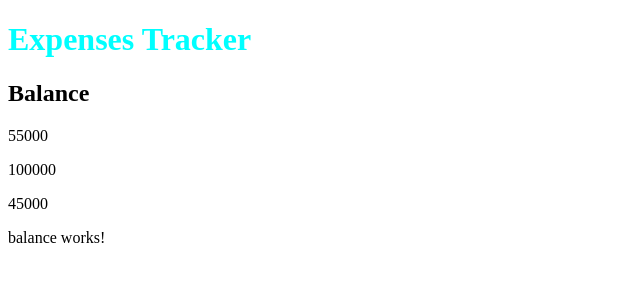
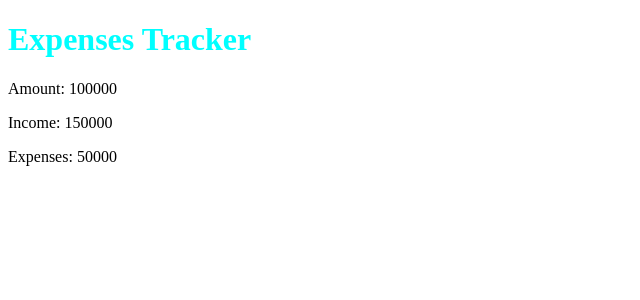
Before and after one commit to SofiaRubiano10/Angular, an Angular app: page / in a window 1280 px wide. Shown: the top 300 px of the page, without its empty margins (0-640 px from the left). Built offline with nearby package versions, Linux system fonts and the light colour scheme.

Commit message:
Paso de onjetos como parametros al componente Balance

```diff
--- a/src/app/app.component.html
+++ b/src/app/app.component.html
@@ -1,2 +1,2 @@
 <h1>Expenses Tracker</h1>
-<app-balance title="Balance" />
+<app-balance [balance]="balance" />
--- a/src/app/app.component.ts
+++ b/src/app/app.component.ts
@@ -1,10 +1,15 @@
 import { Component } from '@angular/core';
+import { Balance } from './models/balance.model';
 
 @Component({
   selector: 'app-root',
   templateUrl: './app.component.html',
-  styleUrls: ['./app.component.scss']
+  styleUrls: ['./app.component.scss'],
 })
 export class AppComponent {
-  title = 'angular-expenses-tracker';
+  balance: Balance = {
+    amount: 100_000,
+    income: 150_000,
+    expenses: 50_000,
+  };
 }
--- a/src/app/components/balance/balance.component.html
+++ b/src/app/components/balance/balance.component.html
@@ -1,5 +1,5 @@
-<h2>{{ title }}</h2>
-<p>{{ balance.amount }}</p>
-<p>{{ balance.income }}</p>
-<p>{{ balance.expenses }}</p>
-<p>balance works!</p>
+<div *ngIf="balance">
+  <p>Amount: {{ balance.amount }}</p>
+  <p>Income: {{ balance.income }}</p>
+  <p>Expenses: {{ balance.expenses }}</p>
+</div>
--- a/src/app/components/balance/balance.component.ts
+++ b/src/app/components/balance/balance.component.ts
@@ -7,10 +7,5 @@ import { Balance } from '../../models/balance.model';
   styleUrls: ['./balance.component.scss'],
 })
 export class BalanceComponent {
-  @Input() title: string = '';
-  @Input() balance: Balance = {
-    amount: 55_000,
-    income: 100_000,
-    expenses: 45_000,
-  };
+  @Input() balance!: Balance;
 }
```
